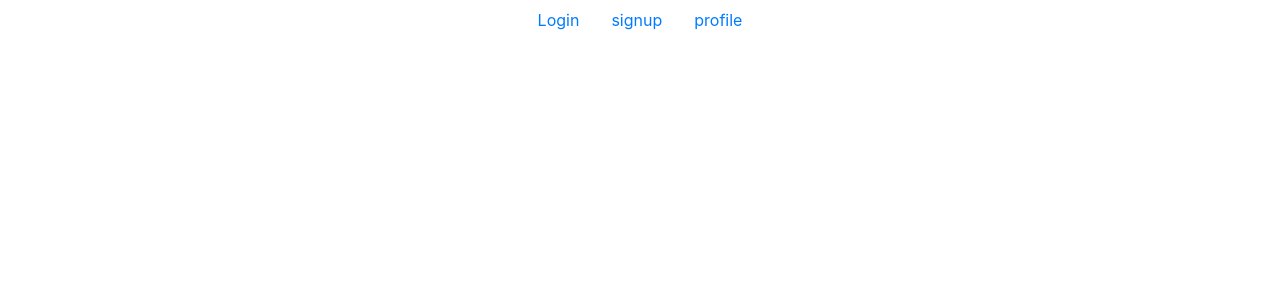
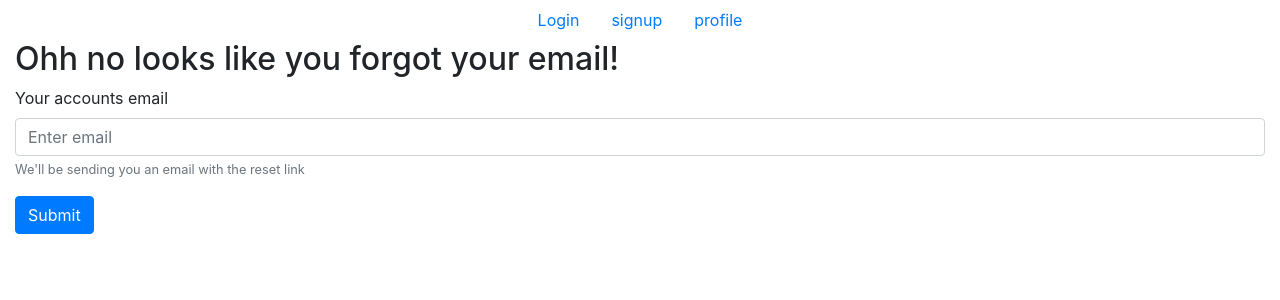
Before and after one commit to RyanBryce/codeSnippetAwesomeness, a React (Create React App) app in the folder context-login/client/: page /forgot in a window 1280 px wide. Shown: the top 300 px of the page. Built offline with nearby package versions, Linux system fonts and the light colour scheme; no server answers; the HTML template or start-up script is replaced by a standard one.

Commit message:
added routes with basic templating for emplimenting a password reset with email tokens. created page for user to enter their email that will soon getnerate a email iwht token link. created page with link so user can reset their password with conformations.

```diff
--- a/context-login/client/src/App.js
+++ b/context-login/client/src/App.js
@@ -4,6 +4,8 @@ import {MyProvider} from './MyContext.js';
 import SignUp from './pages/SignUp';
 import Login from './pages/Login';
 import Profile from './pages/Profile';
+import Forgot from './pages/Forgot';
+import ResetPassword from './pages/ResetPassword';
 import Nav from './components/Nav'
 
 class App extends Component {
@@ -15,9 +17,16 @@ class App extends Component {
           <div className="container-fluid">
             <Nav></Nav>
             <Switch>
+
               <Route exact path="/" component={Login}></Route>
+
               <Route exact path="/signup" component={SignUp}></Route>
               <Route exact path="/profile/:username" component={Profile}></Route>
+
+               <Route exact path="/forgot" component={Forgot}></Route>
+
+              <Route exact path="/password/reset/:token" component={ResetPassword}></Route>
+
             </Switch>
           </div>
         </MyProvider>
--- /dev/null
+++ b/context-login/client/src/pages/Forgot.js
@@ -0,0 +1,57 @@
+import React, { Component } from 'react';
+import {Redirect} from 'react-router-dom';
+import { MyContext } from "../MyContext";
+class Login extends Component {
+  state = {
+    email: "",
+    redirect: false
+  }
+  handleChange = (event)=>{
+  const {name, value} = event.target;
+    this.setState({
+      [name]: value
+    });
+  }
+  componentDidMount(){
+    console.log(this.props);
+  }
+  handleRedirect = (res) => {
+  this.setState({
+    redirect: true
+  });
+  }
+  render() {
+    if(this.state.redirect){
+      return <Redirect to={`/`}></Redirect>
+    }else{
+      return (
+        <div>
+        <MyContext.Consumer>
+          {
+           (context) => {
+              return (
+                <div>
+                <h2>Ohh no looks like you forgot your email!</h2>
+                  <div className="form-group">
+                  <label>Your accounts email</label>
+                  <input type="email" name="email" value={this.state.email} className="form-control" placeholder="Enter email" onChange={this.handleChange} />
+                  <small className="form-text text-muted">We'll be sending you an email with the reset link</small>
+                </div>
+                <button
+                  className="btn btn-primary"
+                  onClick={(e)=>{
+                    context.login(this.state, this.handleRedirect)
+                  }}
+                >Submit</button>
+              </div>
+             ) //end return
+           }//render
+          }
+        </MyContext.Consumer>
+        </div>
+      );
+    }
+  }
+}
+
+export default Login;
--- a/context-login/client/src/pages/Login.js
+++ b/context-login/client/src/pages/Login.js
@@ -1,5 +1,5 @@
 import React, { Component } from 'react';
-import {Redirect} from 'react-router-dom';
+import {Redirect, Link} from 'react-router-dom';
 import { MyContext } from "../MyContext";
 class Login extends Component {
   state = {
@@ -58,8 +58,9 @@ class Login extends Component {
                   />
                 </div>
                 <div className="form-group form-check">
-                  <input type="checkbox" className="form-check-input" />
-                  <label className="form-check-label" htmlFor="exampleCheck1">Check me out</label>
+                  <Link to={'/forgot'} >
+                    <label className="form-check-label">Forgot Password</label>
+                  </Link>
                 </div>
                 <button className="btn btn-primary" onClick={(e)=>{
 
--- /dev/null
+++ b/context-login/client/src/pages/ResetPassword.js
@@ -0,0 +1,62 @@
+import React, { Component } from 'react';
+import {Redirect} from 'react-router-dom';
+import { MyContext } from "../MyContext";
+class Login extends Component {
+  state = {
+    password: "",
+    confirmPassword: "",
+    redirect: false
+  }
+
+  handleChange = (event)=>{
+  const {name, value} = event.target;
+    this.setState({
+      [name]: value
+    });
+  }
+  componentDidMount(){
+    console.log(this.props);
+  }
+  handleRedirect = (res) => {
+  this.setState({
+    username: res,
+    redirect: true
+  });
+  }
+  render() {
+    if(this.state.redirect){
+      return <Redirect to={`/profile/${this.state.username}`}></Redirect>
+    }else{
+      return (
+        <div>
+        <MyContext.Consumer>
+          {
+           (context) => {
+              return (
+                <div>
+                  <div className="form-group">
+                    <label >New Password</label>
+                    <input type="password" className="form-control"  placeholder="Password" name="password" value={this.state.password} onChange={this.handleChange}/>
+                  </div>
+                  <div className="form-group">
+                    <label >Confirm Password</label>
+                    <input type="password" className="form-control"  placeholder="Confirm Password" name="confirmPassword" value={this.state.confirmPassword} onChange={this.handleChange}/>
+                  </div>
+                <button
+                  className="btn btn-primary"
+                  onClick={(e)=>{
+                    context.login(this.state, this.handleRedirect)
+                  }}
+                >Submit</button>
+              </div>
+             ) //end return
+           }//render
+          }
+        </MyContext.Consumer>
+        </div>
+      );
+    }
+  }
+}
+
+export default Login;
```
